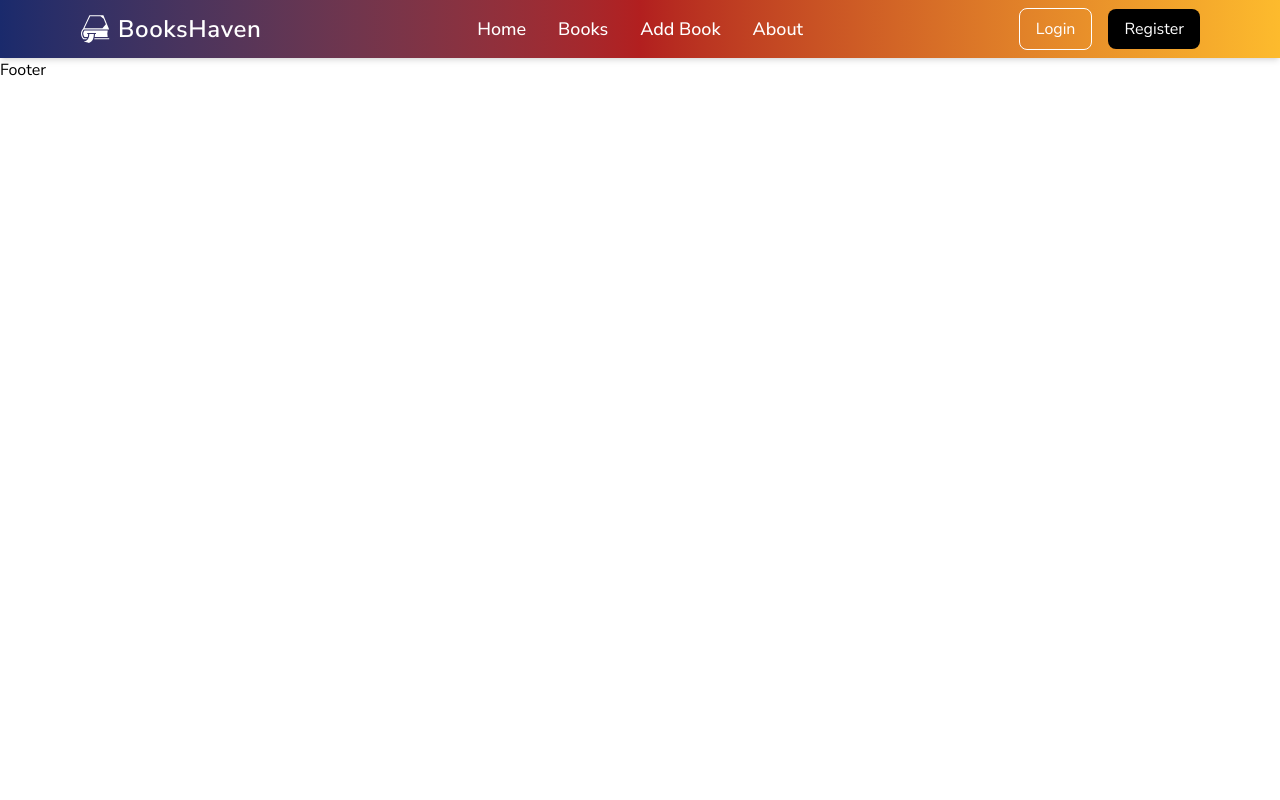
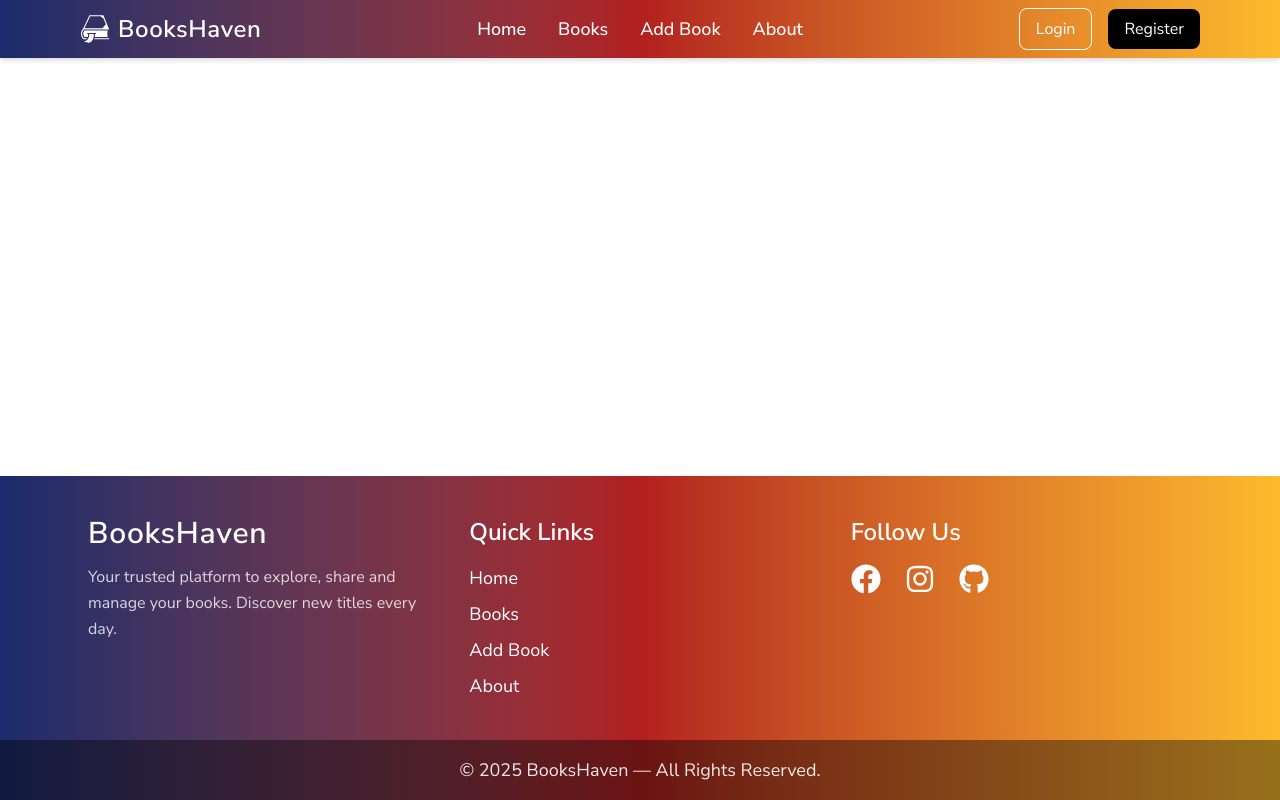
Before and after one commit to mahmudulkarim420/ph-tenth-assignment, a React (Vite) app: page / in a window 1280 px wide. Built offline with nearby package versions, Linux system fonts and the light colour scheme.

Commit message:
footer-update

```diff
--- a/src/Components/Footer.jsx
+++ b/src/Components/Footer.jsx
@@ -1,10 +1,64 @@
-import React from 'react';
+import React from "react";
+import { Link } from "react-router-dom";
+import { FaFacebook, FaInstagram, FaGithub } from "react-icons/fa";
 
 const Footer = () => {
   return (
-    <div>
-      Footer
-    </div>
+    <footer className="fixed bottom-0 left-0 w-full bg-gradient-to-r from-[#1A2A6C] via-[#B21F1F] to-[#FDBB2D] text-white mt-10">
+      <div className="max-w-6xl mx-auto px-6 py-10 grid grid-cols-1 md:grid-cols-3 gap-10">
+
+        {/* Brand Section */}
+        <div>
+          <h2 className="text-3xl font-semibold tracking-wide mb-3">
+            BooksHaven
+          </h2>
+          <p className="text-white/80 leading-relaxed">
+            Your trusted platform to explore, share and manage your books.
+            Discover new titles every day.
+          </p>
+        </div>
+
+        {/* Quick Links */}
+        <div>
+          <h3 className="text-2xl font-semibold mb-4">Quick Links</h3>
+          <ul className="space-y-2 text-lg">
+            <li>
+              <Link className="hover:text-yellow-300 duration-200 hover:underline">Home</Link>
+            </li>
+            <li>
+              <Link className="hover:text-yellow-300 duration-200 hover:underline">Books</Link>
+            </li>
+            <li>
+              <Link className="hover:text-yellow-300 duration-200 hover:underline">Add Book</Link>
+            </li>
+            <li>
+              <Link className="hover:text-yellow-300 duration-200 hover:underline">About</Link>
+            </li>
+          </ul>
+        </div>
+
+        {/* Social */}
+        <div>
+          <h3 className="text-2xl font-semibold mb-4">Follow Us</h3>
+          <div className="flex items-center gap-6 text-3xl">
+            <a href="#" className="hover:text-yellow-300 duration-200">
+              <FaFacebook />
+            </a>
+            <a href="#" className="hover:text-yellow-300 duration-200">
+              <FaInstagram />
+            </a>
+            <a href="#" className="hover:text-yellow-300 duration-200">
+              <FaGithub />
+            </a>
+          </div>
+        </div>
+      </div>
+
+      {/* Bottom Line */}
+      <div className="w-full bg-black/40 py-4 text-center text-white/90 text-lg">
+        © {new Date().getFullYear()} BooksHaven — All Rights Reserved.
+      </div>
+    </footer>
   );
 };
 
```
